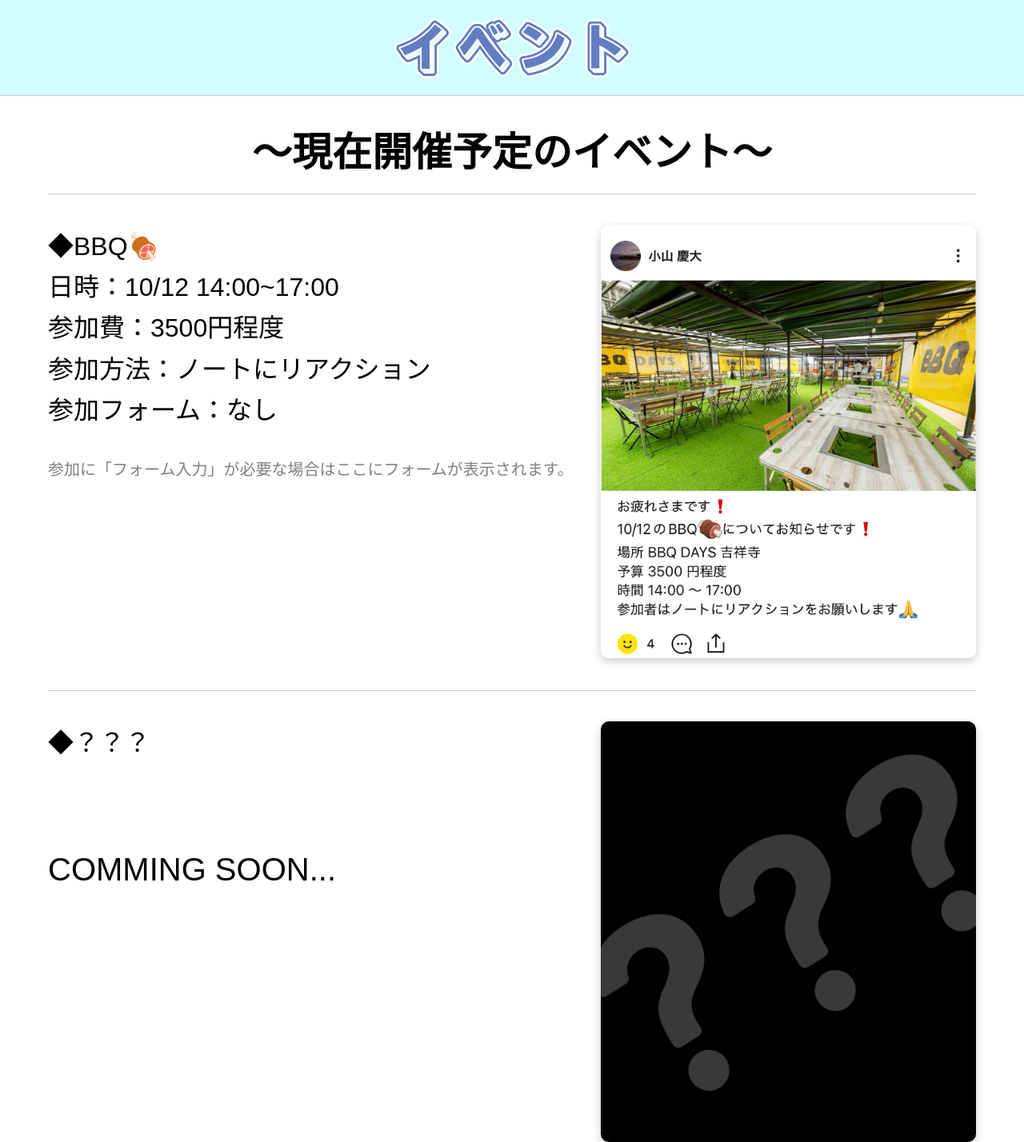
After one commit to KawanoSotaro/FC-Rose-HP, a Flask app: page /event in a window 1280 px wide. The commit adds this page. Shown: the whole page at 80% size. Run offline with Flask 3, Linux system fonts and the light colour scheme.

Commit message:
“イベント改変1

```diff
--- a/app.py
+++ b/app.py
@@ -69,6 +69,10 @@ def photo():
 def manual():
     return render_template("manual.html")
 
+@app.route("/event")
+def event():
+    return render_template("event.html")
+
 
 if __name__ == '__main__':
     app.run(debug=True, host='0.0.0.0', port=8000)
--- /dev/null
+++ b/templates/event.html
@@ -0,0 +1,221 @@
+<!DOCTYPE html>
+<html lang="ja">
+<head>
+<meta charset="utf-8">
+<meta name="robots" content="noindex, nofollow">
+<title>イベント参加フォーム</title>
+
+<link rel="stylesheet" href="{{ url_for('static', filename='css/style.css') }}">
+
+<style>
+html {
+    background-color: #fff;
+}
+
+body {
+    margin: 0;
+    padding: 0;
+    font-family: sans-serif;
+    overflow-x: hidden;
+    width: 100%;
+    background-color: #fff;
+    -webkit-text-size-adjust: 100%;
+    text-size-adjust: 100%;
+}
+
+/* ヘッダー（水色バー） */
+.header {
+    position: fixed;
+    top: 0;
+    left: 0;
+    width: 100%;
+    height: 120px;
+    background-color: #d1fefd;
+    display: flex;
+    align-items: center;
+    justify-content: center;
+    border-bottom: 1px solid #ccc;
+    z-index: 999;
+    box-sizing: border-box;
+}
+.header-img {
+    height: 80px;          /* ヘッダー内での高さを指定 */
+    width: auto;           /* 横幅は自動調整 */
+    display: block;
+    margin: 0 auto;        /* 中央寄せ */
+}
+
+
+/* ヘッダーでコンテンツが隠れないように余白調整 */
+body > *:not(.header) {
+    margin-top: 150px;
+}
+
+/* タイトル */
+h1 {
+    margin: 100px 0 20px 0;
+    font-size: 50px;
+    text-align: center;
+}
+
+/* 横線 */
+.divider {
+    border: none;
+    border-top: 1px solid #ccc;
+    width: 100%;
+}
+
+/* イベントセット全体のラッパー */
+.event-wrapper {
+    padding: 0 60px; /* 横幅は60pxの余白を維持 */
+    margin-top: 50px; /* 上下位置はここで自由に調整 */
+}
+
+/* テキストと画像のセット */
+.event-container {
+    display: flex;
+    flex-wrap: wrap;
+    gap: 20px;
+    align-items: flex-start;
+}
+
+.event-text {
+    flex: 1;
+    font-size: 32px;
+    line-height: 1.6;
+    min-width: 0;
+}
+
+.event-text small {
+    display: block;
+    margin-top: 10px;
+    font-size: 20px;
+    color: gray;
+}
+
+.event-image {
+    flex: 0.7;
+    margin-top: 30px;
+    min-width: 0;
+    max-width: 100%;
+}
+
+.event-image img {
+    width: 100%;
+    height: auto;
+    display: block;
+    border-radius: 10px; /* 角丸 */
+    box-shadow: 0 4px 12px rgba(0,0,0,0.2);
+}
+
+/* COMMING SOON全体のラッパー */
+.commingsoon-wrapper {
+    padding: 0 60px; /* 横幅は60pxの余白を維持 */
+    margin-top: 50px; /* 上下位置はここで自由に調整 */
+}
+
+/* テキストと画像のセット（COMMING SOON） */
+.commingsoon-container {
+    display: flex;
+    flex-wrap: wrap;
+    gap: 20px;
+    align-items: flex-start;
+}
+
+.commingsoon-text {
+    flex: 1;
+    font-size: 32px;
+    line-height: 1.6;
+    min-width: 0;
+}
+.commingsoon-text big {
+    display: block;
+    margin-top: 100px;
+    font-size: 40px;
+    color: #000;
+}
+
+.commingsoon-image {
+    flex: 0.7;
+    margin-top: 30px;
+    min-width: 0;
+    max-width: 100%;
+}
+
+.commingsoon-image img {
+    width: 100%;
+    height: auto;
+    display: block;
+    border-radius: 10px; /* 角丸 */
+    box-shadow: 0 4px 12px rgba(0,0,0,0.2);
+}
+
+</style>
+</head>
+<body>
+
+    <!-- ヘッダー -->
+    <!-- ヘッダー -->
+    <div class="header">
+        <img src="{{ url_for('static', filename='images/eventtext.png') }}"
+            alt="ヘッダー画像"
+            class="header-img">
+    </div>
+
+    <!-- タイトル -->
+    <h1>〜現在開催予定のイベント〜</h1>
+
+    <!-- イベントセット（横線＋テキスト＋画像） -->
+    <div class="event-wrapper" style="margin-top: 20px;"> <!-- このmargin-topで上下位置を調整 -->
+        <hr class="divider"> <!-- 上の横線 -->
+        <div class="event-container">
+            <div class="event-text">
+                <p>
+                    ◆BBQ🍖<br>
+                    日時：10/12 14:00~17:00<br>
+                    参加費：3500円程度<br>
+                    参加方法：ノートにリアクション<br>
+                    参加フォーム：なし
+                </p>
+                <small>参加に「フォーム入力」が必要な場合はここにフォームが表示されます。</small>
+            </div>
+            <div class="event-image">
+                <img src="{{ url_for('static', filename='images/IMG_8670.jpeg') }}" alt="イベント画像">
+            </div>
+        </div>
+    </div>
+    <div class="commingsoon-wrapper" style="margin-top: 40px;">
+        <hr class="divider">
+        <div class="commingsoon-container">
+            <div class="commingsoon-text">
+                <p>◆？？？</p>
+                <big>COMMING SOON...</big>
+            </div>
+            <div class="commingsoon-image">
+                <img src="{{ url_for('static', filename='images/commingsoon.png') }}" alt="イベント画像">
+            </div>
+        </div>
+    </div>
+
+    <!-- ここに同じ構造をコピーして二つ目のイベントセットを作れます -->
+    <!--<div class="event-wrapper" style="margin-top: 40px;">
+        <hr class="divider">
+        <div class="event-container">
+            <div class="event-text">
+                <p>
+                    ◆BBQ🍖<br>
+                    日時：10/12 14:00~17:00<br>
+                    参加費：3500円程度<br>
+                    参加方法：ノートにリアクション<br>
+                    参加フォーム：なし（ここにURLでいい！）
+                </p>
+                <small>参加に「フォーム入力」が必要な場合はここにフォームが表示されます。</small>
+            </div>
+            <div class="event-image">
+                <img src="{{ url_for('static', filename='images/IMG_8670.jpeg') }}" alt="イベント画像">
+            </div>
+        </div>
+    </div> イベントが発生した場合、これの括弧を外して見せて、commingsoonに括弧をつける-->
+
+</body>
+</html>
--- a/templates/index.html
+++ b/templates/index.html
@@ -249,7 +249,7 @@
         <a href="/about">サークルの説明</a>
         <a href="https://forms.gle/YrcrBgRyub1ftP4L8" target="_blank">サークルへの提案フォーム</a>
         <a href="/profile">メンバー情報</a>
-        <a href="#">イベント参加フォーム</a>
+        <a href="/event">イベント参加フォーム</a>
         <a href="/photo">ロゼ写真集</a>
         <a href="/quiz_home">ロゼ検定</a>
         <a href="{{ url_for('manual') }}">幹部マニュアル</a>
```
Also changed, not shown: static/images/IMG_8670.jpeg (added), static/images/commingsoon.png (added), static/images/eventtext.png (added), 1 other file.
